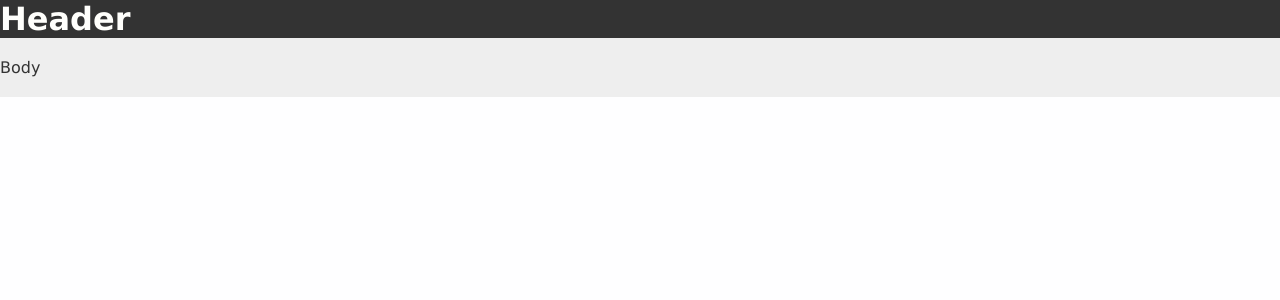
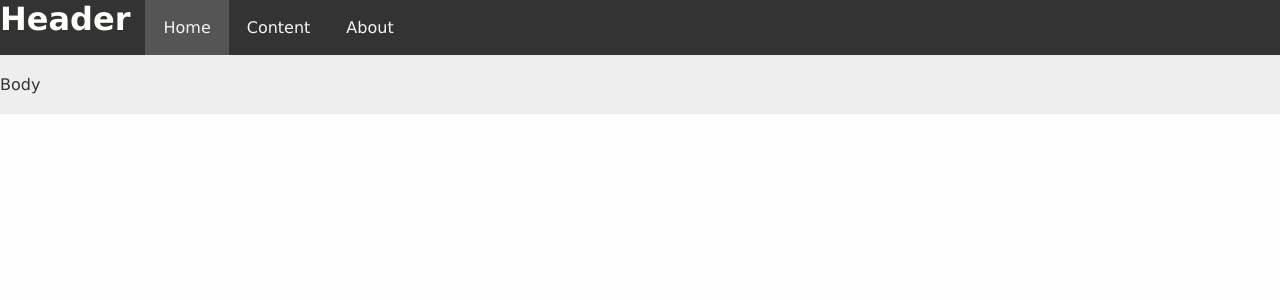
Before and after one commit to utilidev/ud-react-template, a React app: page / in a window 1280 px wide. Shown: the top 300 px of the page. Built offline with nearby package versions, Linux system fonts and the light colour scheme.

Commit message:
Working on adding a menu

```diff
--- a/src/base-styles/base-styles.css
+++ b/src/base-styles/base-styles.css
@@ -64,3 +64,40 @@ p {
   height: 20px;
   padding: 2px;
 }
+
+.left {
+  float: left;
+}
+
+/* menu */
+nav {
+  overflow: hidden;
+  padding-left: 15px;
+}
+
+nav>ul {
+  list-style-type: none;
+  margin: 0;
+  padding: 0;
+  background-color: #333;
+}
+
+nav>ul>li {
+  float: left;
+}
+
+nav>ul>li a {
+  display: block;
+  color: whitesmoke;
+  text-align: center;
+  padding: 18px;
+  text-decoration: none;
+}
+
+nav>ul>li a:hover {
+  background-color: #111;
+}
+
+nav>ul>li.active {
+  background-color: #555;
+}
--- a/src/components/Header.js
+++ b/src/components/Header.js
@@ -1,11 +1,13 @@
 import React from "react";
 import PropTypes from "prop-types";
+import Menu from "./Menu.js";
 
 const Header = props => {
 
   return (
     <div className="bg-dark">
-        <h1 className="tx-light">{props.text}</h1>
+        <h1 className="tx-light left">{props.text}</h1>
+        <Menu menuTexts={["Home","Content","About"]} menuActive={"Home"}/>
     </div>
   );
 };
--- /dev/null
+++ b/src/components/Menu.js
@@ -0,0 +1,25 @@
+ import React from "react";
+ import PropTypes from "prop-types";
+
+ const Menu = props => {
+    const checkActive = (item, itemActive) => {
+      return  (item === itemActive ? "active" : "");
+    }
+
+    return (
+          <nav>
+            <ul>
+              {props.menuTexts.map(menuItem =>
+               <li key={menuItem} className={checkActive(menuItem, props.menuActive)}><a href="#">{menuItem}</a></li>)
+              }
+            </ul>
+          </nav>
+    );
+  };
+
+  Menu.propTypes = {
+    menuTexts: PropTypes.arrayOf(PropTypes.string),
+    menuActive: PropTypes.string
+  };
+
+  export default Menu;
```
